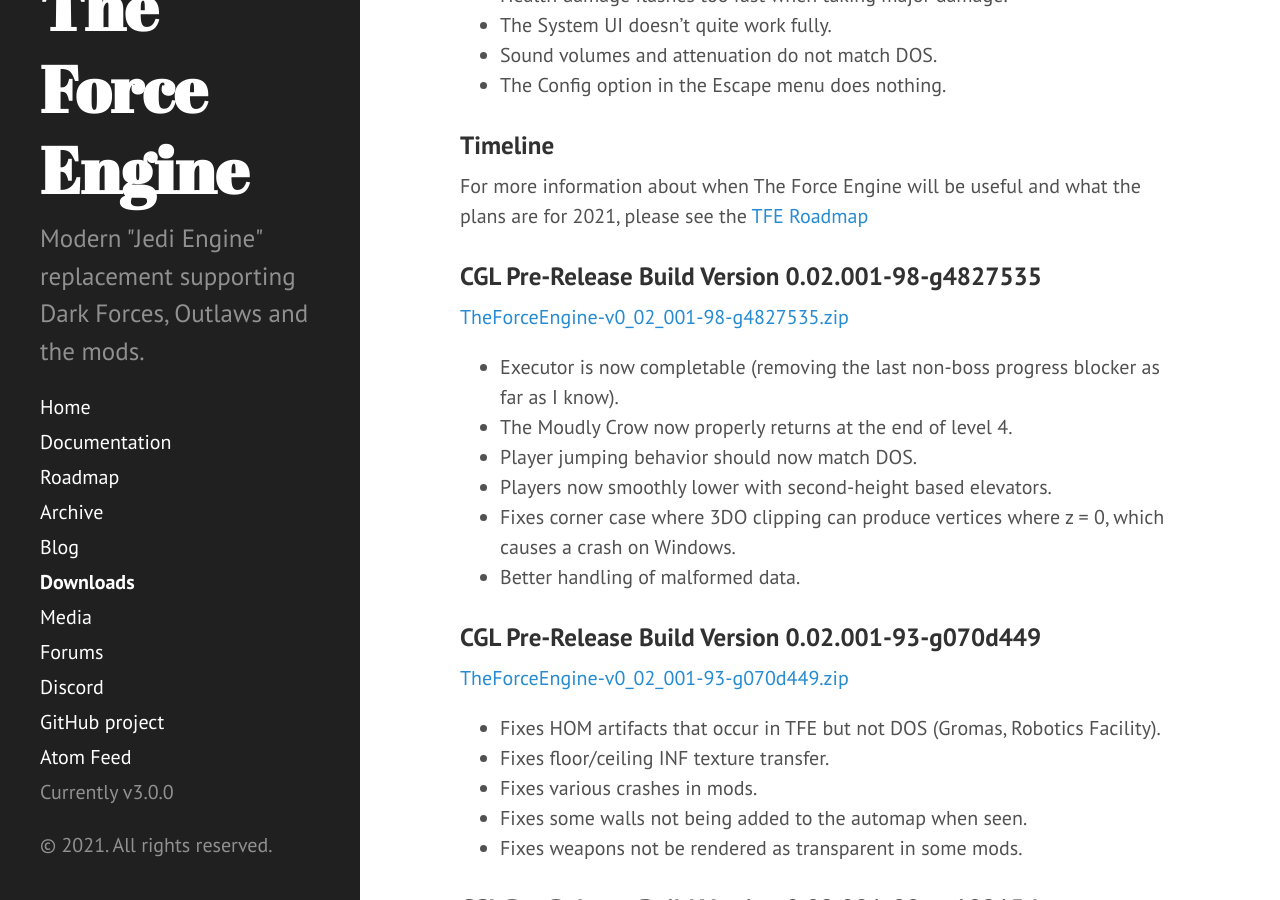
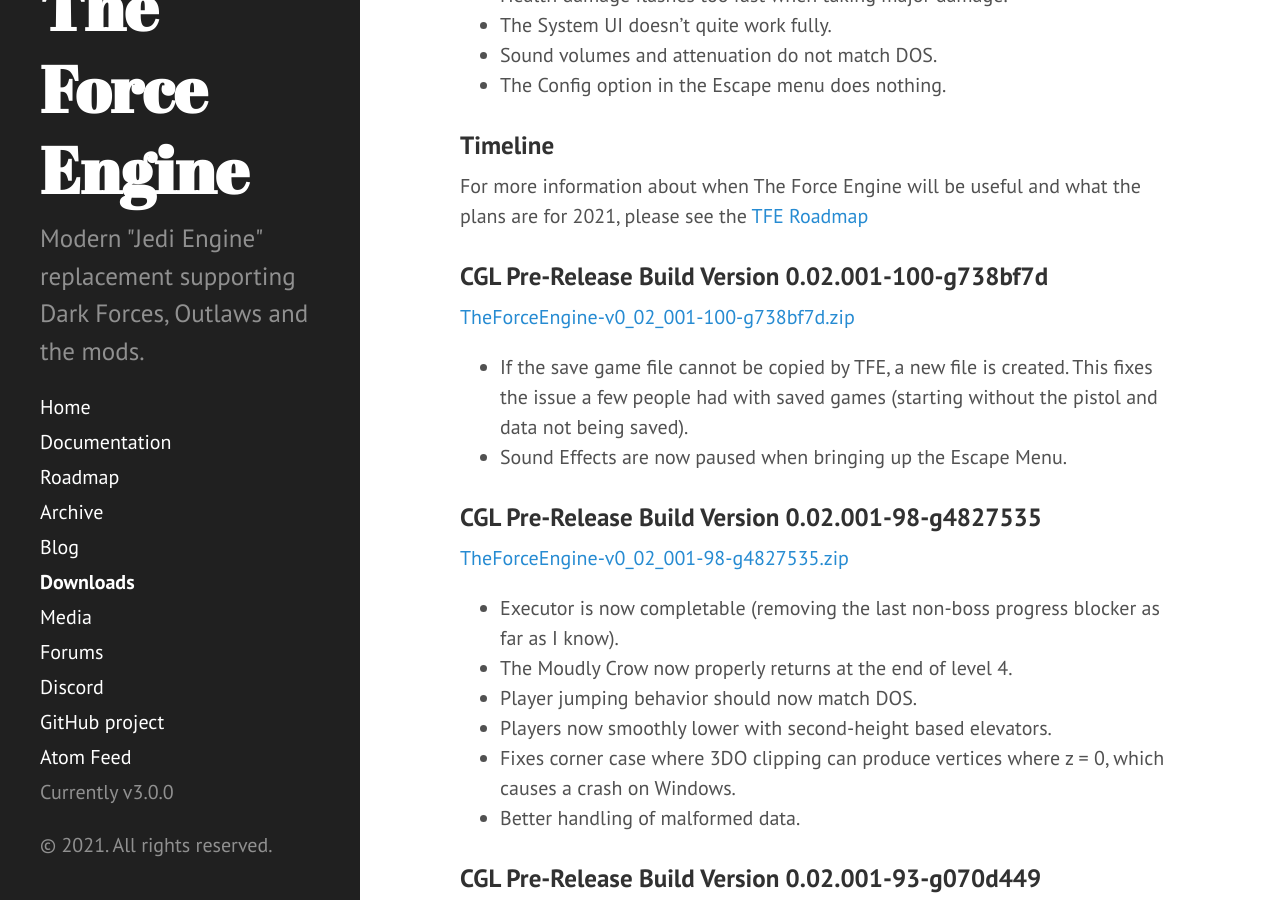
Before and after one commit to TheForceEngine/TheForceEngine.github.io, a Jekyll site: the page built from downloads.md, in a window 1280 px wide and 900 px high, scrolled down 1003 px. Built offline with Jekyll 4.4.1, drawn with Linux system fonts in a browser that asks for light colours.

Commit message:
Update downloads.md

```diff
--- a/downloads.md
+++ b/downloads.md
@@ -31,6 +31,11 @@
 
 ### Timeline
 For more information about when The Force Engine will be useful and what the plans are for 2021, please see the [TFE Roadmap](Roadmap.md)
+
+### CGL Pre-Release Build Version 0.02.001-100-g738bf7d
+[TheForceEngine-v0_02_001-100-g738bf7d.zip](archive/TheForceEngine-v0_02_001-100-g738bf7d.zip) <br>
+* If the save game file cannot be copied by TFE, a new file is created. This fixes the issue a few people had with saved games (starting without the pistol and data not being saved).
+* Sound Effects are now paused when bringing up the Escape Menu.
 
 ### CGL Pre-Release Build Version 0.02.001-98-g4827535
 [TheForceEngine-v0_02_001-98-g4827535.zip](archive/TheForceEngine-v0_02_001-98-g4827535.zip) <br>
```
